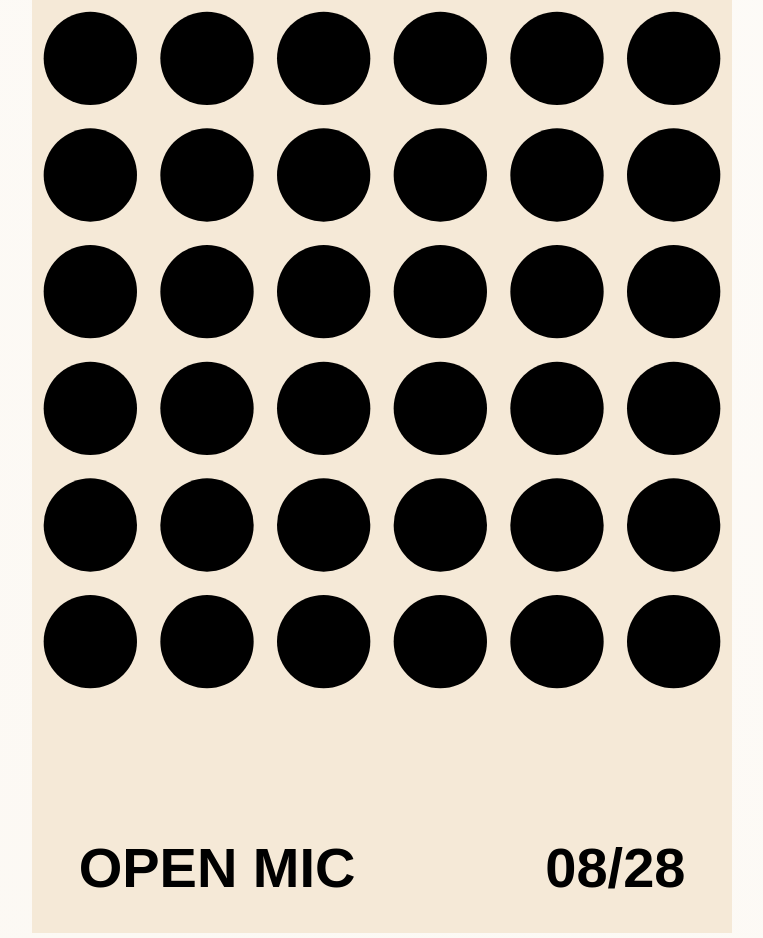
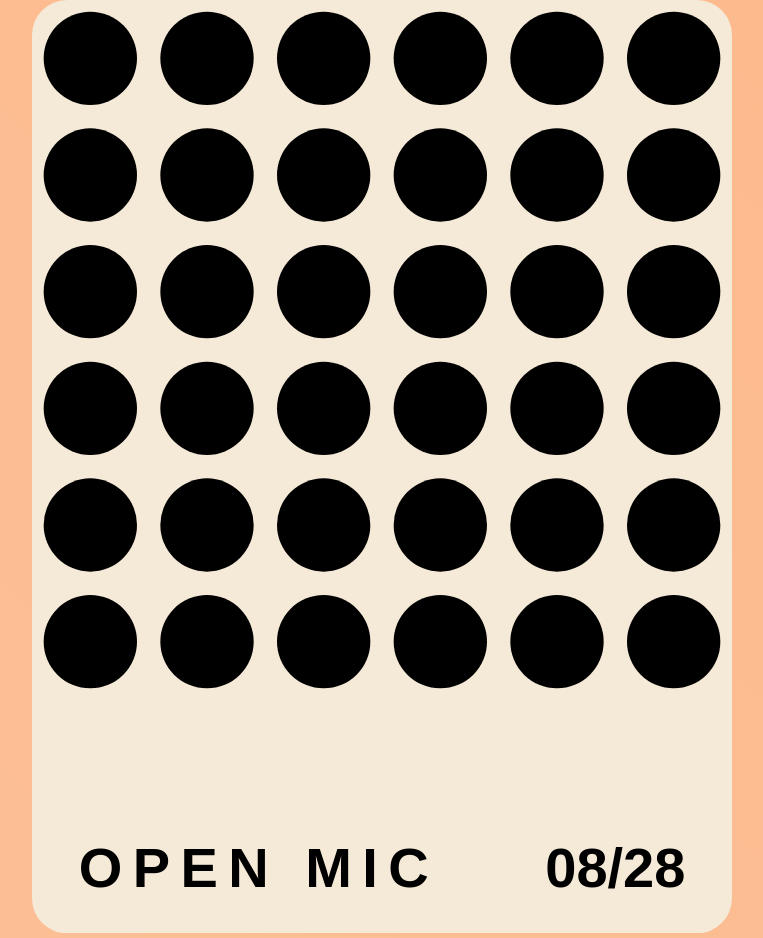
Before and after one commit to aaron-smits/openmic, a SvelteKit app: page / in a window 1280 px wide. Shown: the whole page, without its empty margins (258-1021 px from the left). Built offline with nearby package versions, Linux system fonts and the light colour scheme.

Commit message:
edit text spacing

```diff
--- a/src/lib/styles/app.css
+++ b/src/lib/styles/app.css
@@ -1,5 +1,5 @@
 body {
-    background: linear-gradient(45deg, #f5e9d7, #ffffff);
+    background: linear-gradient(45deg, #f5e9d7, #ffae7b);
     background-size: 1000% 1000%;
     animation: gradientAnimation 3s ease infinite;
     margin: 0 auto;
--- a/src/routes/+page.svelte
+++ b/src/routes/+page.svelte
@@ -30,18 +30,18 @@
 </script>
 
 <svg xmlns="http://www.w3.org/2000/svg" viewBox="0 0 300 400">
-  <rect width="100%" height="100%" fill="#f5e9d7"/>
+  <rect width="100%" height="100%" fill="#f5e9d7" rx="15"/>
 
   {#each colorSequences as sequence, rowIndex}
     <g transform="translate(0, {rowIndex * 50})">
       {#each [25, 75, 125, 175, 225, 275] as cx, index}
         <circle {cx} cy="25" r="20">
-          <animate attributeName="fill" values={sequence} dur="4s" repeatCount="indefinite" begin={`${index * 0.5}s`}/>
+          <animate attributeName="fill" values={sequence} dur="2s" repeatCount="indefinite" begin={`${index * 0.5}s`}/>
         </circle>
       {/each}
     </g>
   {/each}
 
-  <text x="20" y="380" font-family="Arial, sans-serif" font-size="24" font-weight="bold">OPEN MIC</text>
-  <text x="220" y="380" font-family="Arial, sans-serif" font-size="24" font-weight="bold">08/28</text>
+  <text x="20" y="380" font-family="Arial, sans-serif" font-size="24" font-weight="bold" textLength="50%">OPEN MIC</text>
+  <text x="220" y="380" font-family="Arial, sans-serif" font-size="24" font-weight="bold" textLength="20%">08/28</text>
 </svg>
```
